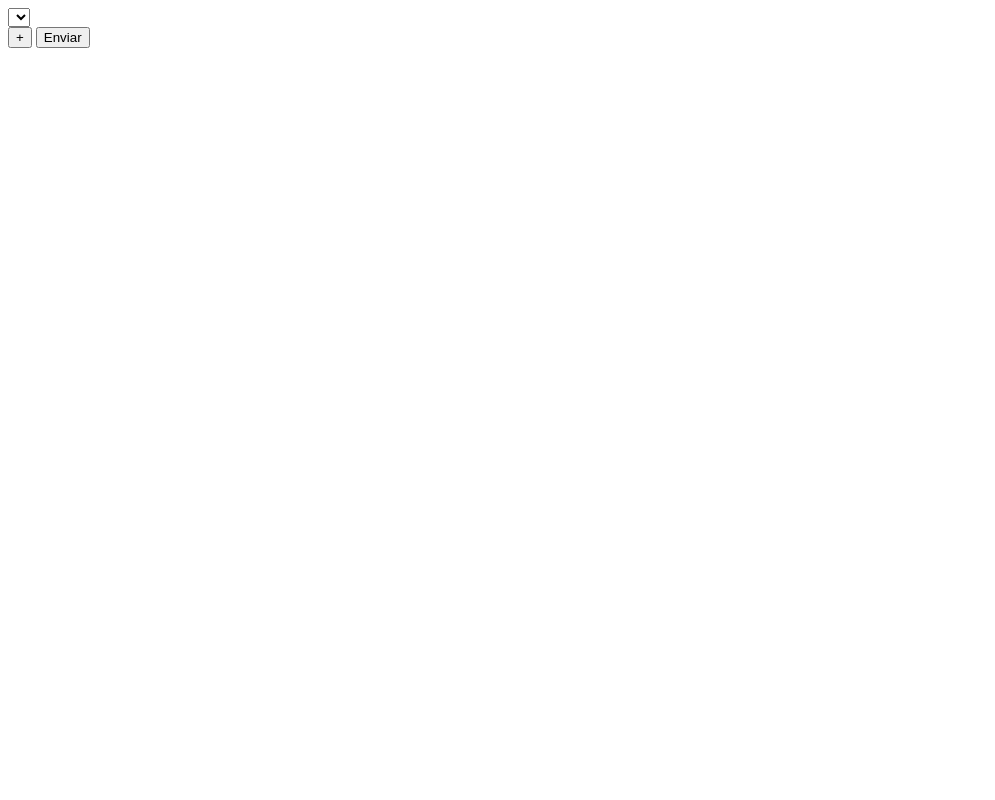
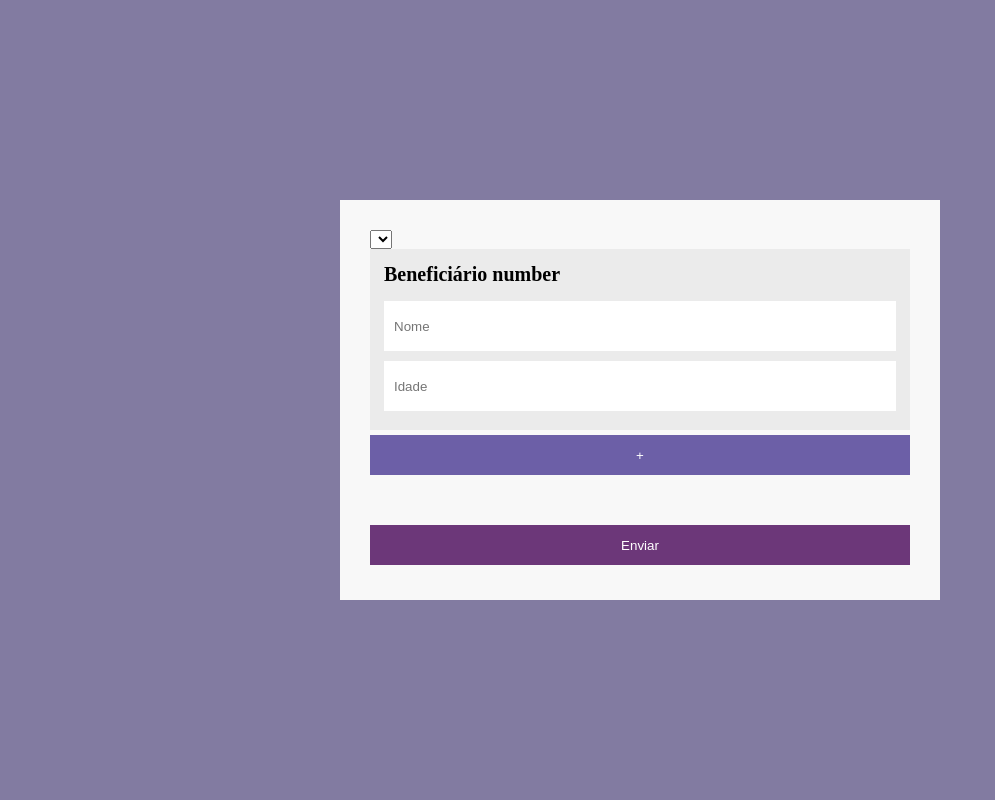
Before and after one commit to karranlemos/planos-beneficiarios, a PHP site: page / in a window 1280 px wide. Before the commit the part shown is almost empty. Shown: the whole page, without its empty margins (0-995 px from the left). Run offline with PHP 8.4, Linux system fonts and the light colour scheme; lists and menus that the app fills with data are empty; some libraries are stand-ins or nearby versions.

Commit message:
Add basic styling to form page

```diff
--- a/config/init.php
+++ b/config/init.php
@@ -1,5 +1,6 @@
 <?php
 
 define('__ROOT__', dirname(__DIR__));
+define('__BASE__', '/');
 
 require_once __ROOT__.'/pages/form.php';
--- a/pages/form.php
+++ b/pages/form.php
@@ -2,7 +2,9 @@
 <html lang="en">
 <head>
   <meta charset="UTF-8">
+  <base href="<?=__BASE__?>">
   <meta name="viewport" content="width=device-width, initial-scale=1.0">
+  <link rel="stylesheet" href="public/css/style.css">
   <title>Bitix Test - crie seu plano!</title>
 </head>
 <body>
@@ -12,22 +14,25 @@
     <div class="floating-container">
       <div class="floating-content">
 
-        <form action="" method="post" class="js-gera-plano full-length">
+        <form action="" method="post" class="js-gera-plano gera-plano full-length">
 
-          <select>
-            <!-- <option value="opcao">Opção</option> -->
-          </select>
+          <div class="content-fields">
+            <select>
+              <!-- <option value="opcao">Opção</option> -->
+            </select>
 
-          <div class="beneficiarios js-beneficiarios">
-            <!-- <div class="beneficiario">
-            <input type="text" name="nome-beneficiario-<number>">
-            <input type="number" name="idade-beneficiario-<number>">
-            </div> -->
+            <div class="beneficiarios js-beneficiarios">
+              <div class="beneficiario">
+                <h2>Beneficiário number</h2>
+                <input type="text" name="nome-beneficiario-<number>" placeholder="Nome">
+                <input type="number" name="idade-beneficiario-<number>" placeholder="Idade">
+              </div>
+            </div>
+
+            <button type="button" class="secondary add js-add-beneficiario"></button>
           </div>
 
-          <button type="button" class="primary js-add-beneficiario">+</button>
-
-          <button type="button" class="js-submit">Enviar</button>
+          <button type="button" class="primary js-submit">Enviar</button>
 
         </form>
 
--- /dev/null
+++ b/public/css/style.css
@@ -0,0 +1,88 @@
+@import 'vars.css';
+@import 'fonts.css';
+
+html, body {
+    margin: 0;
+    padding: 0;
+}
+
+button {
+    outline: none;
+    background-color: rgb(231, 231, 231);
+    border: 0;
+    min-height: 40px;
+    cursor: pointer;
+}
+
+button.primary {
+    background-color: var(--button-primary-bg-color);
+    color: white;
+}
+
+button.secondary {
+    background-color: var(--button-secondary-bg-color);
+    color: white;
+}
+
+
+
+.floating-container {
+    display: flex;
+    justify-content: center;
+    align-items: center;
+
+    height: 100vh;
+    width: 100%;
+
+    background-color: var(--floating-container-bg-color);
+}
+
+.floating-container .floating-content {
+    padding: 30px;
+    box-sizing: border-box;
+
+    max-height: 400px;
+    max-width: 600px;
+    width: 100%;
+    height: 100%;
+    overflow-y: auto;
+
+    background-color: var(--floating-content-bg-color);
+}
+
+form.full-length {
+    width: 100%;
+    height: 100%;
+}
+
+form.full-length input, form.full-length button {
+    width: 100%;
+    margin: 5px 0;
+    border: 0;
+}
+
+form.full-length input {
+    box-sizing: border-box;
+    height: 50px;
+    padding: 10px;
+}
+
+form.gera-plano {
+    display: flex;
+    flex-direction: column;
+    justify-content: space-between;
+}
+
+form.gera-plano button.add::before {
+    content: '+';
+}
+
+form.gera-plano .beneficiario {
+    padding: 14px;
+    background-color: var(--floating-content-fieldset-bg-color);
+}
+
+form.gera-plano .beneficiario h2 {
+    margin: 0 0 10px 0;
+    font-size: 20px;
+}
--- /dev/null
+++ b/public/css/vars.css
@@ -0,0 +1,14 @@
+:root {
+
+    --primary-color: #6c3779;
+    --secondary-color: #6c5fa7;
+
+
+    --floating-container-bg-color: #827ba1;
+    --floating-content-bg-color: rgb(248, 248, 248);
+
+    --button-primary-bg-color: var(--primary-color);
+    --button-secondary-bg-color: var(--secondary-color);
+
+    --floating-content-fieldset-bg-color: rgb(235, 235, 235);
+}
```
Also changed, not shown: public/css/fonts.css (added), public/js/script.js (added).
